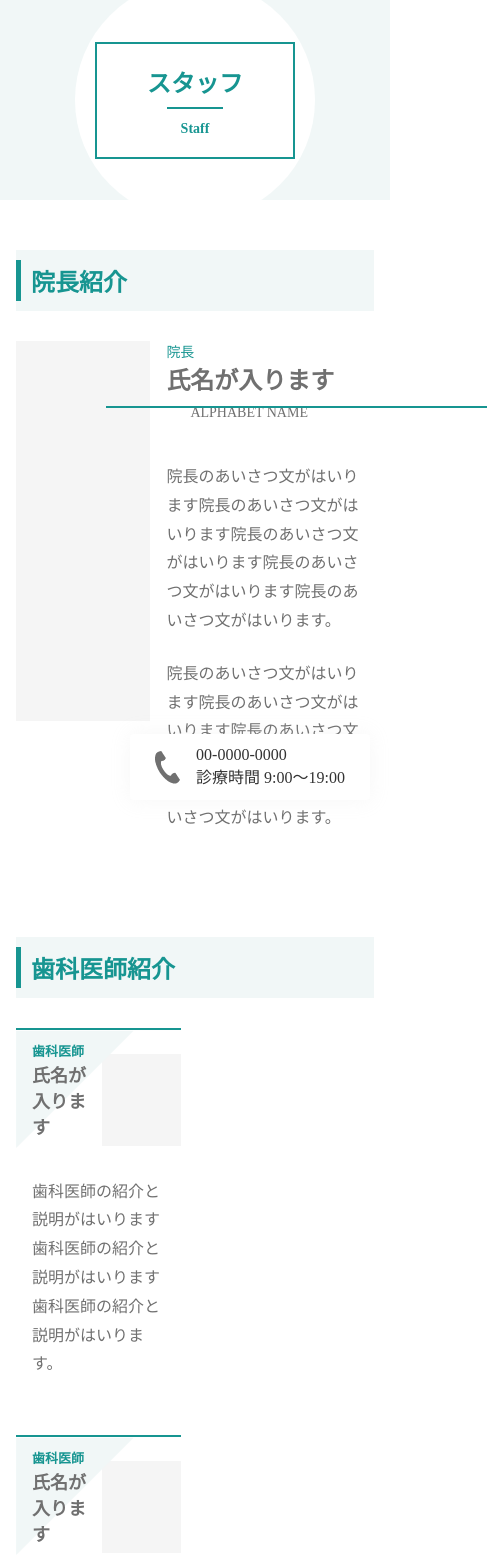
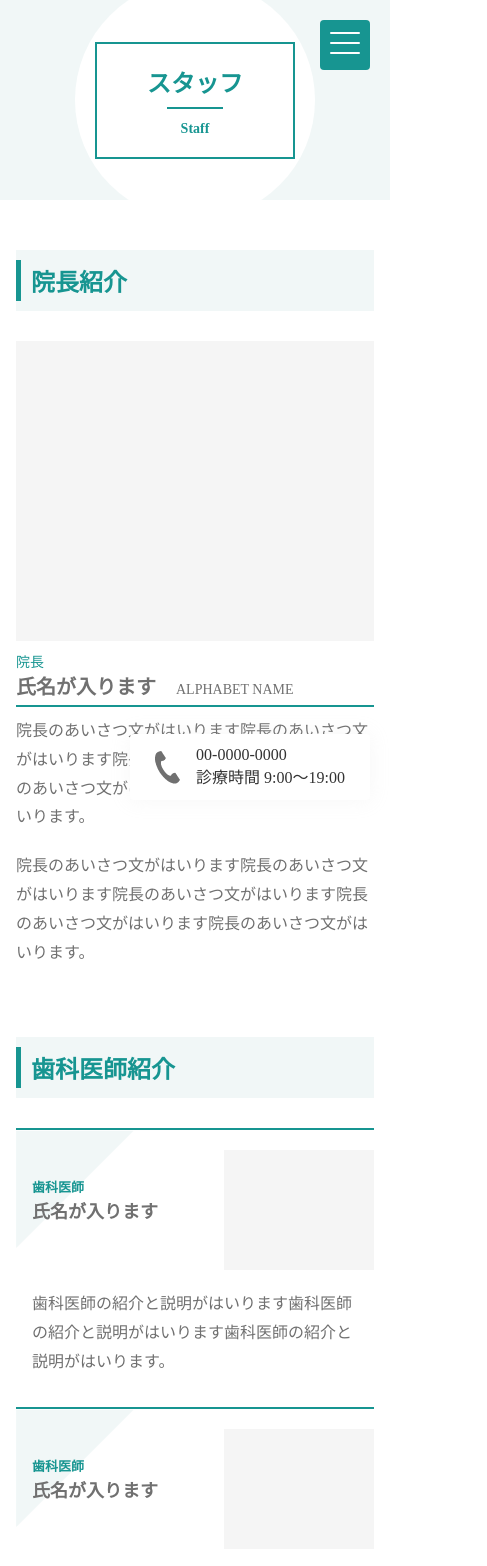
Before and after one commit to mister0nigiri/dcc7, a plain HTML site: page staff.html in a window 390 px wide. Shown: the top 1566 px of the page, 487 px wide, since content can reach past the window. Drawn offline with Linux system fonts and the light colour scheme; some packages are replaced by stand-ins of ours.

Commit message:
Staffページのレスポンシブ完了

```diff
--- a/css/style.css
+++ b/css/style.css
@@ -2607,4 +2607,73 @@ SP
     padding: 10px;
   }
 
-}
+    /*
+
+  staff.html
+
+  */
+
+
+  /* Director */
+
+  .director{
+    margin-bottom: 50px;
+  }
+  .director__inner{
+    flex-direction: column;
+  }
+  .director__img{
+    width: 100%;
+    height: 300px;
+    margin-bottom: 10px;
+  }
+  .director__img img{
+    width: 100%;
+    height: 300px;
+  }
+  .director__text{
+    width: 100%;
+  }
+  .director__name{
+    font-size: 1.25rem;
+    margin-bottom: 5px;
+  }
+  .director__name__en{
+    margin-left: 20px;
+  }
+  .director__border{
+    width: 100%;
+    position: static;
+    margin-bottom: 10px;
+  }
+  .director__greeting{
+    margin-bottom: 20px;
+  }
+
+  /* Doctor */
+
+  .doctor{
+    margin-bottom: 80px;
+  }
+  .doctor__list{
+    flex-direction: column;
+    gap: 30px;
+  }
+  .doctor__list li{
+    width: 100%;
+    padding-top: 20px;
+  }
+  .doctor__name-box{
+    margin-bottom: 20px;
+  }
+
+  .doctor__img{
+    width: 150px;
+    height: 120px;
+  }
+  .doctor__img img{
+    width: 150px;
+    height: 120px;
+  }
+
+}
--- a/staff.html
+++ b/staff.html
@@ -8,6 +8,7 @@
   <title>スタッフ/えきまえ歯科クリニック</title>
   <link rel="stylesheet" href="https://unpkg.com/ress/dist/ress.min.css">
   <link rel="stylesheet" href="css/style.css">
+  <script src="js/main.js" defer></script>
 </head>
 <body>
   <header class="header">
@@ -48,6 +49,29 @@
         </ul>
       </nav>
     </div>
+    <div class="openbtn1 hamburger-btn">
+      <span></span>
+      <span></span>
+      <span></span>
+    </div>
+    <nav id="g-nav" class="hamburger">
+      <ul>
+        <li>
+          <a href="index.html">
+            <div class="site-logo__img-sp">
+              <img src="img/icon-teeth.png" alt="">
+            </div>
+            <h1 class="site-logo__text-sp">えきまえ歯科クリニック</h1>
+          </a>
+        </li>
+        <li><a href="index.html" data-en="home">ホーム</a></li>
+        <li><a href="about.html" data-en="about">初めての方へ</a></li>
+        <li><a href="guide.html" data-en="guide">診療案内</a></li>
+        <li><a href="price.html" data-en="price">治療費</a></li>
+        <li><a href="staff.html" data-en="staff">スタッフ</a></li>
+        <li><a href="access.html" data-en="access">アクセス</a></li>
+      </ul>
+    </nav>
   </header>
   <main>
     <section class="director wrapper">
```
